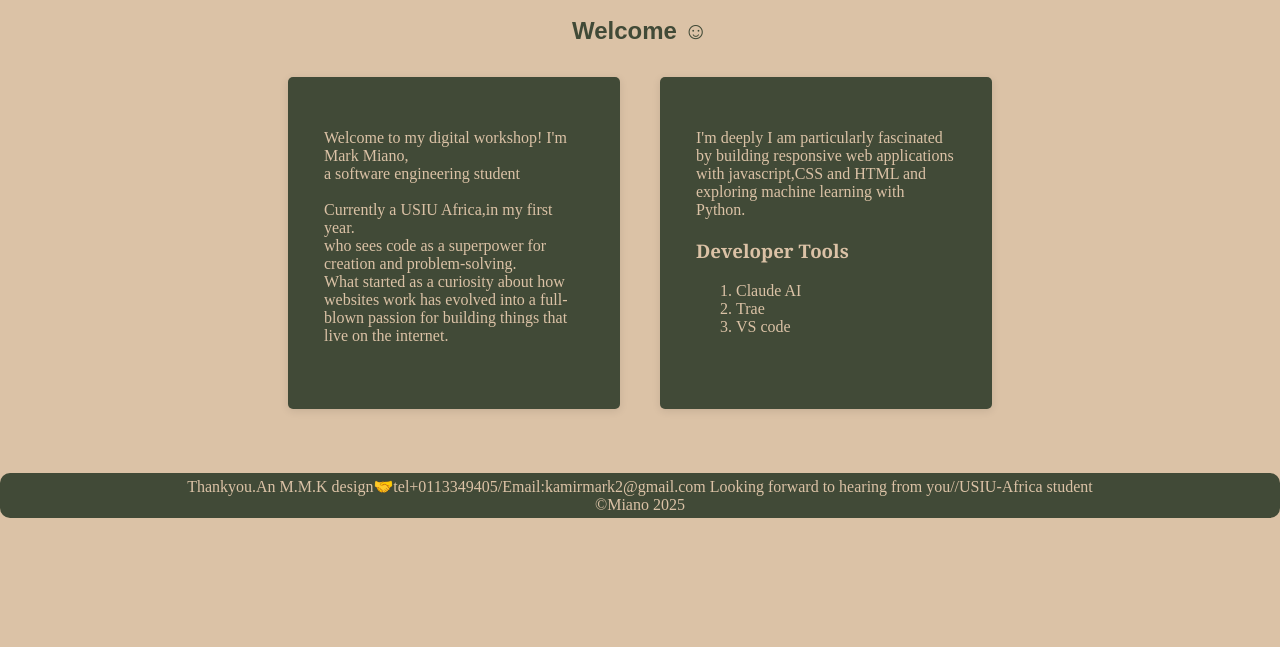
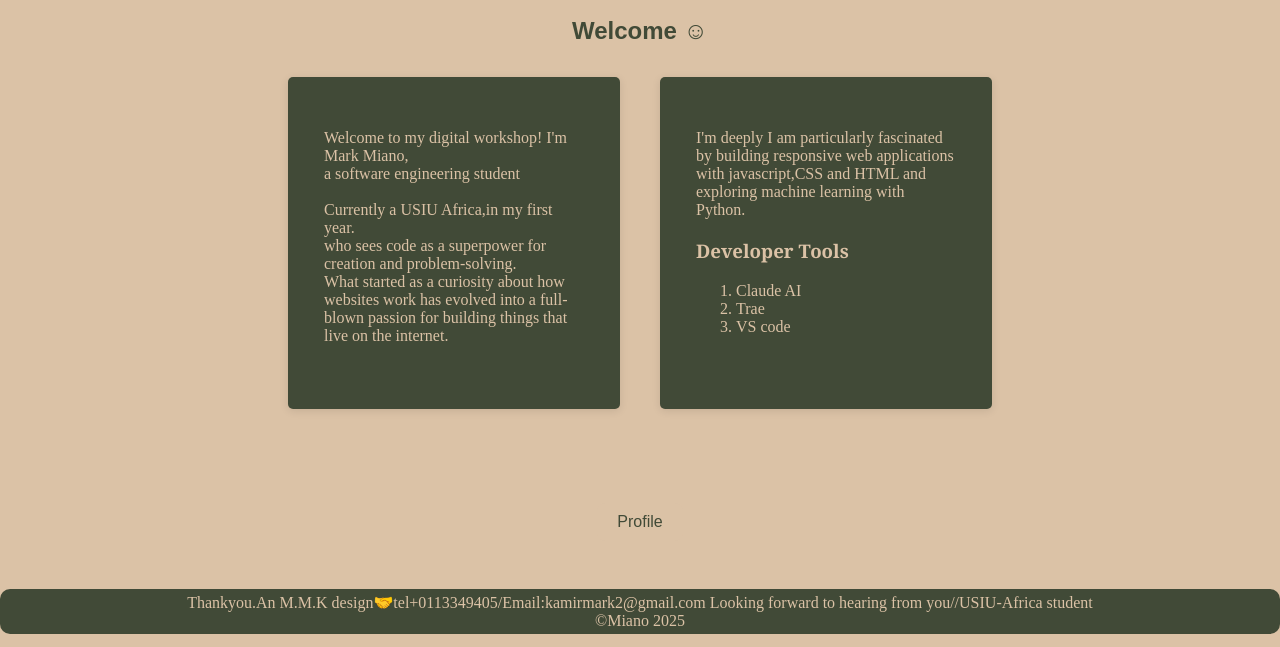
Before and after one commit to Offradar254/My-portfolio, a plain HTML site: page index.html in a window 1280 px wide. Shown: the part 153-800 px from the top of the page. Drawn offline with Linux system fonts and the light colour scheme.

Commit message:
added button

```diff
--- a/index.html
+++ b/index.html
@@ -12,6 +12,7 @@
         window.onload = function () {
             alert("Welcome to My Portfolio! 🎉");
         };
+
     </script>
 
     <style>
@@ -35,7 +36,7 @@
         .home-page.cards-container.card{
             width: 300px;
         }
-        .card{
+    .card{
               width: 300px;
               background:#DBC2A6;
               border-radius: 8px;
@@ -44,6 +45,35 @@
               margin-bottom: 5%;
         }
 
+    .profile-section {
+        text-align: center;
+        margin: 30px 0;
+        display: flex;
+        flex-direction: column;
+        align-items: center;
+        justify-content: center;
+    }
+
+    #profileBtn {
+        background-color: #DBC2A6;
+        border: none;
+        color: #414A37;
+        padding: 10px 20px;
+        border-radius: 8px;
+        font-size: 16px;
+        cursor: pointer;
+
+    }
+       #myProfilePic {
+        display: none;
+        width: 300px;
+        height: fit-content;
+        border-radius: 40px;
+        object-fit: cover;
+        margin-top: 10px;
+        border: 3px solid #DBC2A6;
+        background-color: transparent;
+    }
 
         </style>
     <link rel="stylesheet" href="style.css">
@@ -91,6 +121,22 @@
         </div>
         </div>
 
+        </div>
+    <div class="profile-section">
+        <button id="profileBtn" onclick="toggleImage()">Profile</button>
+        <br>
+        <img id="myProfilePic" src="profile.jpg" alt="My Profile">
+    </div>
+  <script>
+    function toggleImage() {
+        var img = document.getElementById('myProfilePic');
+        if (img.style.display === 'none' || img.style.display === '') {
+            img.style.display = 'block';
+        } else {
+            img.style.display = 'none';
+        }
+    }
+</script>
 
 
     <footer>
```
Also changed, not shown: profile.jpg (added).
